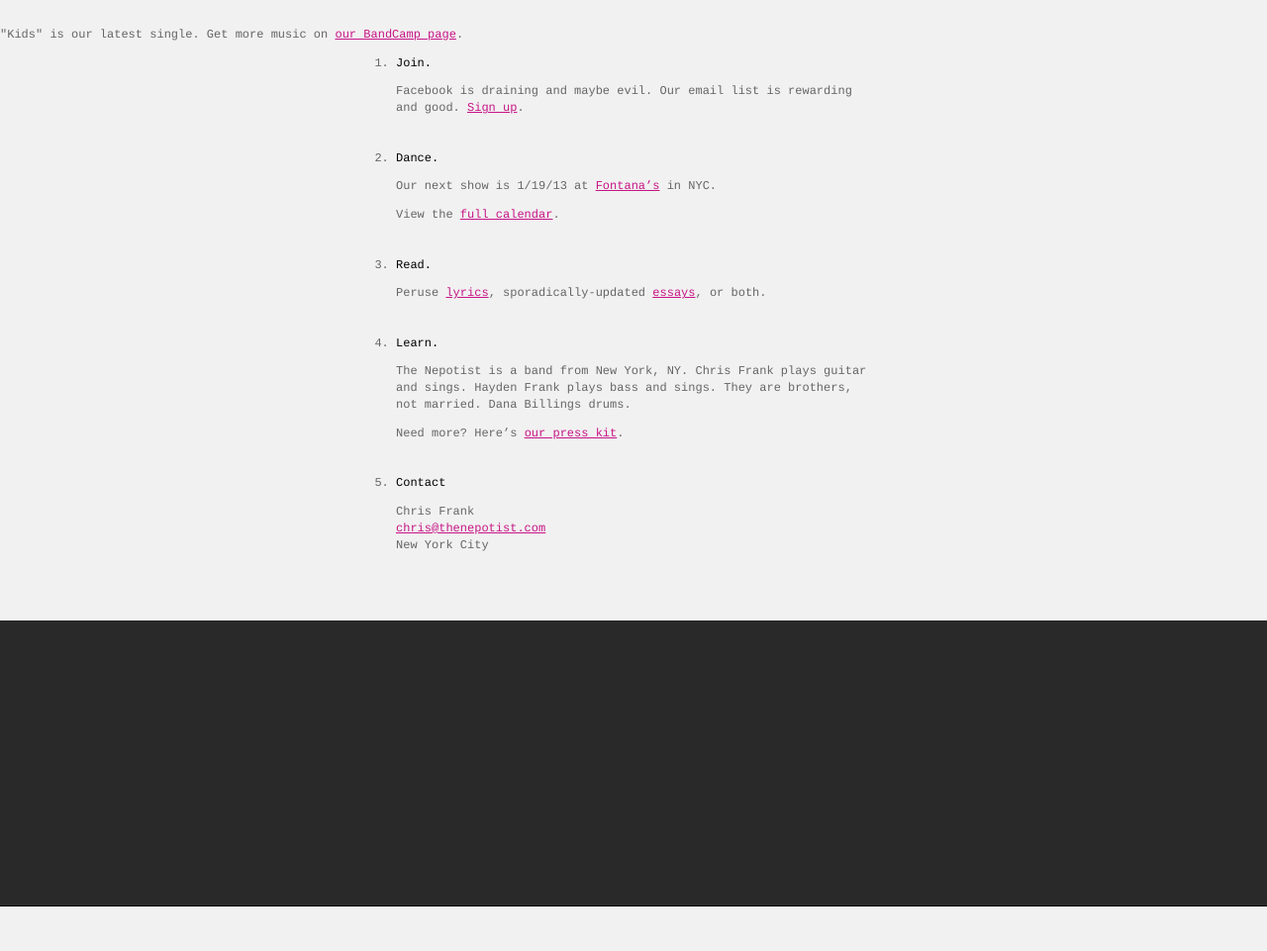
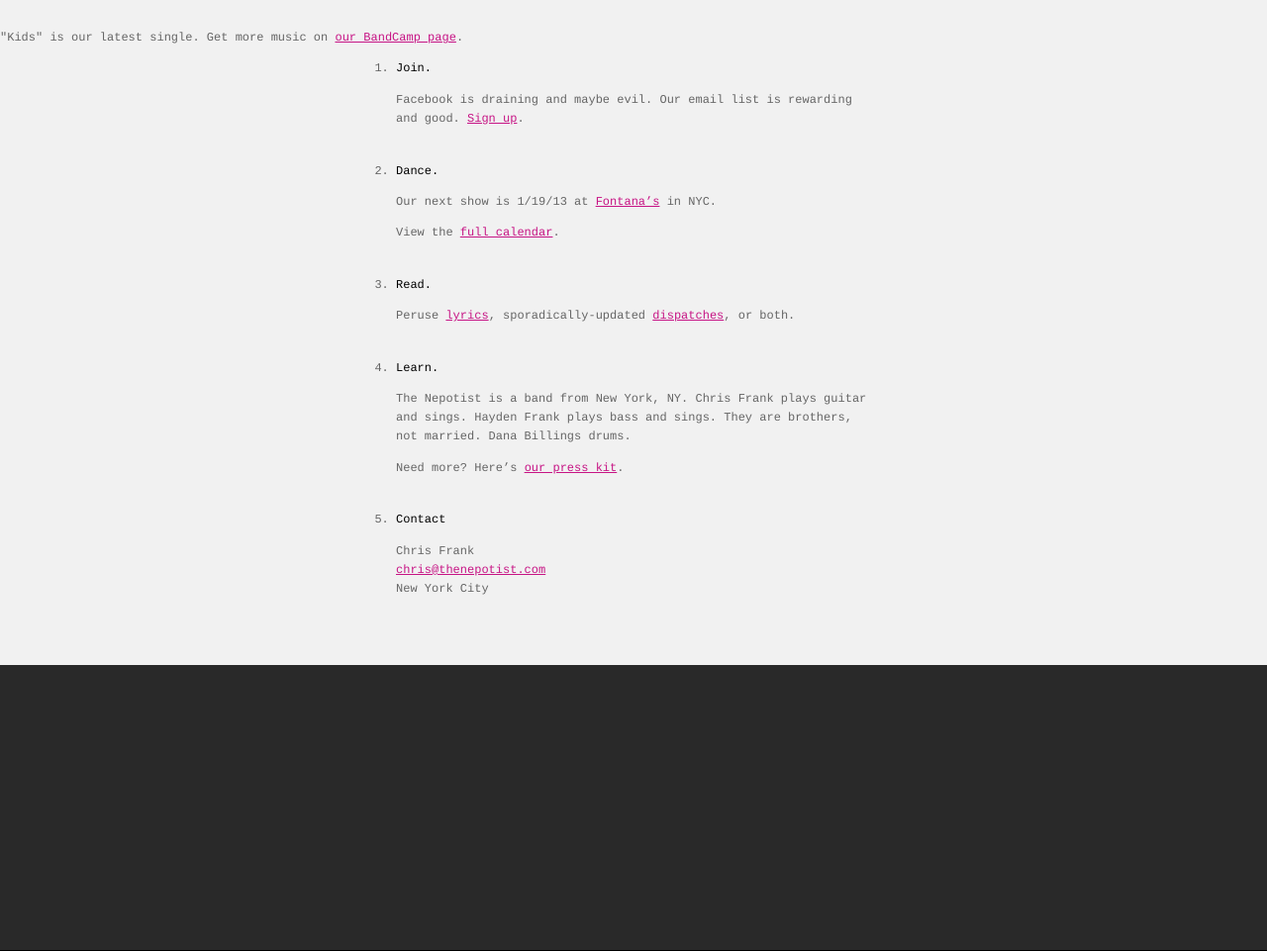
Before and after one commit to chrisfrank/chrisfrank.github.com, a Jekyll site: the page built from index.md, in a window 1280 px wide, cut to the strip 370-1331 px from the top of the page. Shown: the whole strip at 99% size. Built offline with Jekyll 4.4.1, drawn with Linux system fonts in a browser that asks for light colours; nearby versions of some CDN libraries; before the commit the page ends 1286 px from its top, so only the background shows below that.

Commit message:
changed essays to dispatches, upped line spacing

```diff
--- a/index.md
+++ b/index.md
@@ -18,7 +18,7 @@ layout: home
 
 4. ## Read.
     Peruse [lyrics](/lyrics),
-    sporadically-updated [essays](/essays),
+    sporadically-updated [dispatches](/dispatches),
     or both.
 
 5. ## Learn.
--- a/style.css
+++ b/style.css
@@ -14,7 +14,7 @@ html {
   background-color: rgb(241,241,241);
   font-family: courier, monospace;
   font-size: 12px;
-  line-height: 1.4em;
+  line-height: 1.6em;
 }
 
 body { margin: 0; padding: 0; }
```
Also changed, not shown: dispatches/index.md (renamed from essays/index.md, +1 -1 lines), dispatches/_posts/2011-01-16-neighborhood.md (renamed from essays/_posts/2011-01-16-neighborhood.md), dispatches/_posts/2011-02-01-death-note-part-ii.md (renamed from essays/_posts/2011-02-01-death-note-part-ii.md), dispatches/_posts/2011-02-08-pigeon-shit.md (renamed from essays/_posts/2011-02-08-pigeon-shit.md), dispatches/_posts/2011-02-10-crosstalk.md (renamed from essays/_posts/2011-02-10-crosstalk.md), dispatches/_posts/2011-05-01-being-mugged.md (renamed from essays/_posts/2011-05-01-being-mugged.md), dispatches/_posts/2011-05-28-not-up-to-you.md (renamed from essays/_posts/2011-05-28-not-up-to-you.md), dispatches/_posts/2011-06-26-goodbye-bx.md (renamed from essays/_posts/2011-06-26-goodbye-bx.md), dispatches/_posts/2011-08-25-perhaps-i-need-a-hat.md (renamed from essays/_posts/2011-08-25-perhaps-i-need-a-hat.md), dispatches/_posts/2011-09-21-calling-kate.md (renamed from essays/_posts/2011-09-21-calling-kate.md), dispatches/_posts/2011-09-21-drum-machines-have-no-soul.md (renamed from essays/_posts/2011-09-21-drum-machines-have-no-soul.md), dispatches/_posts/2011-09-23-temporary-fixes.md (renamed from essays/_posts/2011-09-23-temporary-fixes.md), dispatches/_posts/2012-10-07-parlor-music.md (renamed from essays/_posts/2012-10-07-parlor-music.md), dispatches/_posts/2012-10-10-dream-defects.md (renamed from essays/_posts/2012-10-10-dream-defects.md).
